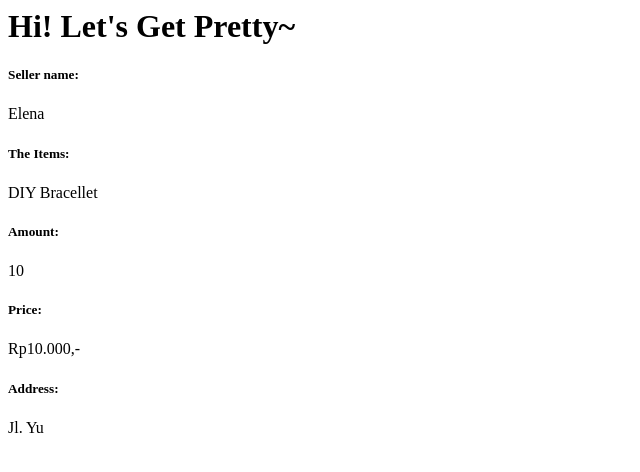
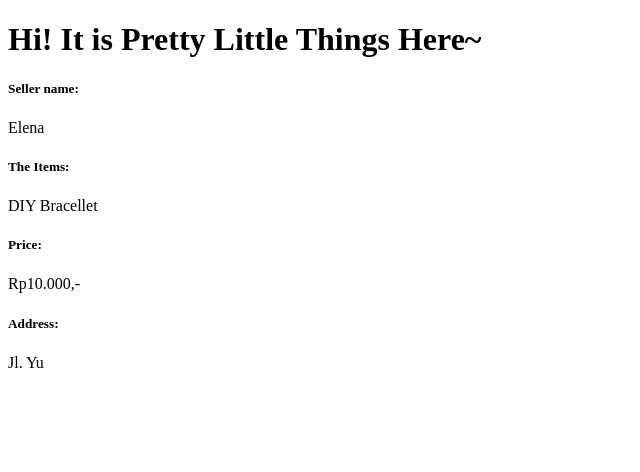
Before and after one commit to georginaelena/PrettyLittleThings-Co, a Django app: page /main/ in a window 1280 px wide. Shown: the top 472 px of the page, without its empty margins (0-640 px from the left). Run offline with Django 4.2, Linux system fonts and the light colour scheme.

Commit message:
update README dan mengubah main

```diff
--- a/inventory_co/asgi.py
+++ b/inventory_co/asgi.py
@@ -1,5 +1,5 @@
 """
-ASGI config for shopping_list project.
+ASGI config for inventory_co project.
 
 It exposes the ASGI callable as a module-level variable named ``application``.
 
--- a/inventory_co/wsgi.py
+++ b/inventory_co/wsgi.py
@@ -1,5 +1,5 @@
 """
-WSGI config for shopping_list project.
+WSGI config for inventory_co project.
 
 It exposes the WSGI callable as a module-level variable named ``application``.
 
--- a/main/templates/main.html
+++ b/main/templates/main.html
@@ -1,4 +1,12 @@
-<h1>Hi! Let's Get Pretty~</h1>
+<!DOCTYPE html>
+<html lang="en">
+<head>
+    <meta charset="UTF-8">
+    <meta name="viewport" content="width=device-width, initial-scale=1.0">
+    <title>Hi! It's Pretty Little Things Here~</title>
+</head>
+<body>
+    <h1>{{judul}}</h1>
 
     <h5>Seller name: </h5>
     <p>{{ name }}<p>
@@ -6,11 +14,11 @@
     <h5>The Items: </h5>
     <p>{{ item }}<p>
 
-<h5>Amount: </h5>
-<p>{{ amount }}<p>
-
     <h5>Price: </h5>
     <p>{{ price }}<p>
 
     <h5>Address: </h5>
     <p>{{ adress }}<p>
+
+</body>
+</html>
--- a/main/views.py
+++ b/main/views.py
@@ -2,6 +2,7 @@ from django.shortcuts import render
 
 def show_main(request):
     context = {
+        'judul': 'Hi! It is Pretty Little Things Here~',
         'name': 'Elena',
         'item': 'DIY Bracellet',
         'amount': '10',
```
Also changed, not shown: README.md. Lines whose indentation alone changed are shown as unchanged.
